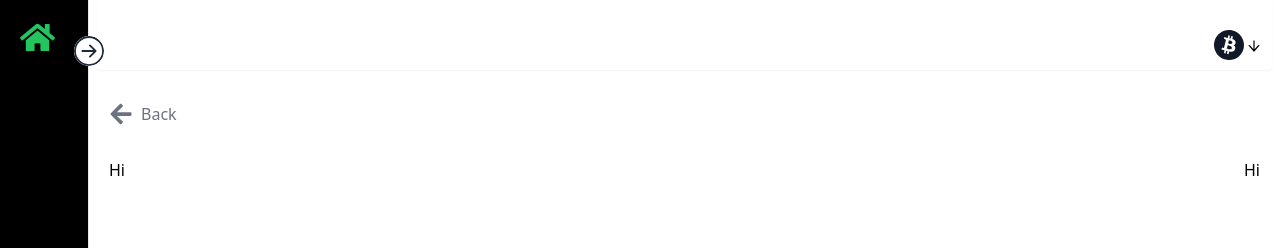
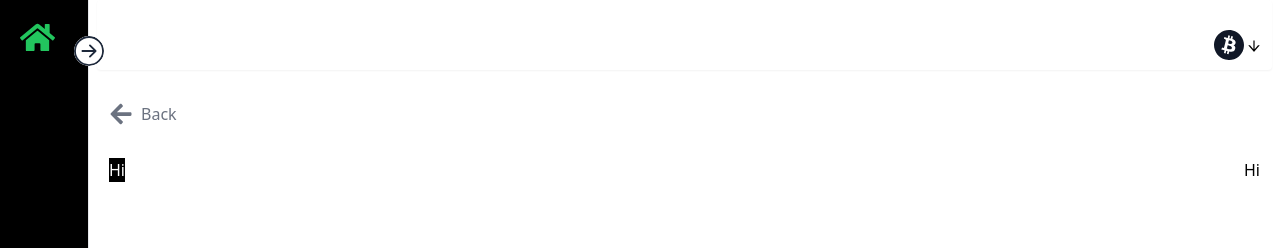
Before and after one commit to kwakyebrilliant/Movers-tailwind, a React (Create React App) app: page /chatsingle in a window 1280 px wide. Shown: the top 248 px of the page. Built offline with nearby package versions, Linux system fonts and the light colour scheme.

Commit message:
dashboard updates

```diff
--- a/src/Dashboard/Pages/ChatSingle.jsx
+++ b/src/Dashboard/Pages/ChatSingle.jsx
@@ -47,8 +47,8 @@ const ChatSingle = () => {
 
             <div className='mb-5'>
 
-                <div className='flex float-left'>
-                    <h1>Hi</h1>
+                <div className='flex float-left bg-black'>
+                    <h1 className='text-white'>Hi</h1>
                 </div>
 
                 <div className='flex float-right'>
```
